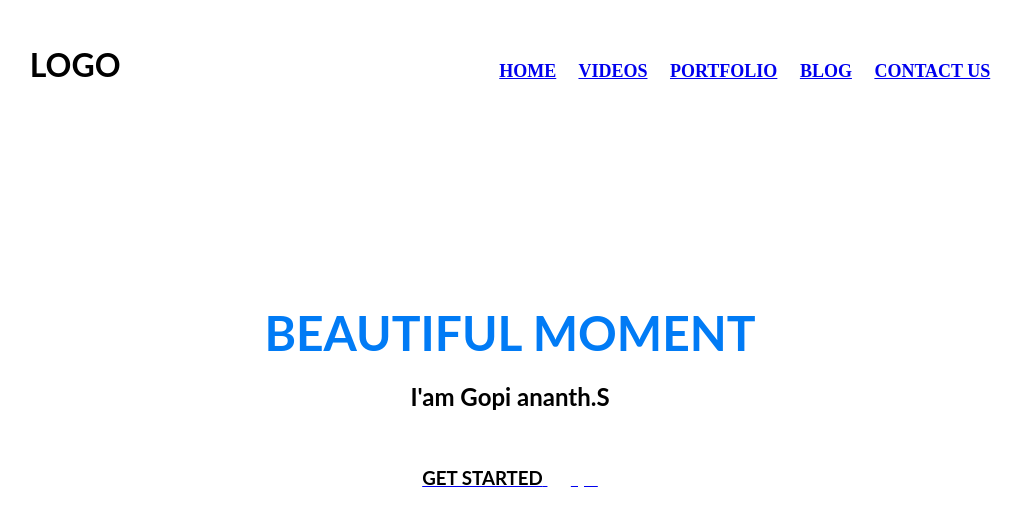
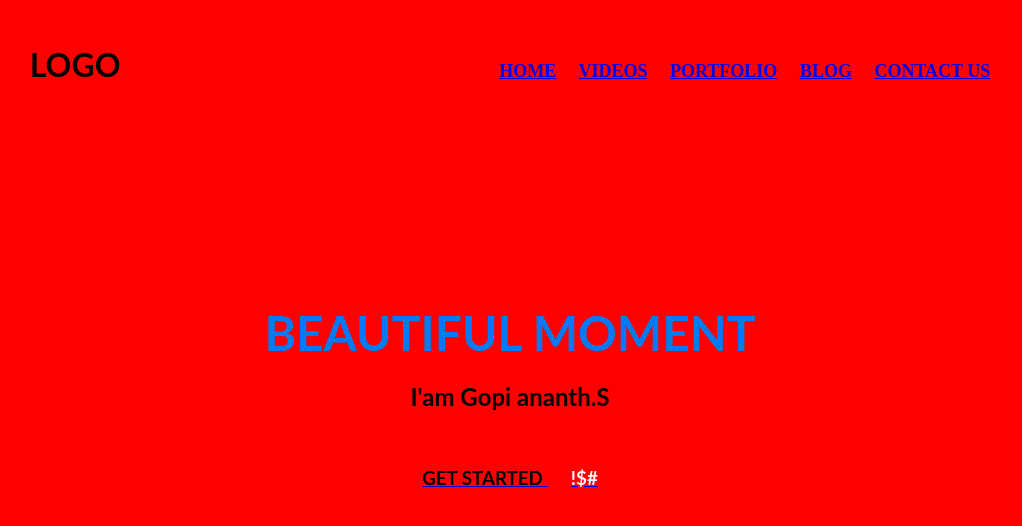
Before and after one commit to gopiananth14124S/gopiananth14124S.github.io, a plain HTML site: page index.html in a window 1280 px wide. Shown: the whole page, without its empty margins (130-1152 px from the left). Drawn offline with Linux system fonts and the light colour scheme.

Commit message:
Update index.html

```diff
--- a/index.html
+++ b/index.html
@@ -6,7 +6,7 @@
 		Welcom to my world
 	</title>
 </head>
-<body background="Blue">
+<body style="background-color:#FF0000;">
 	<br />
 	<h3 align="center">
 		<font face="Lato" size="6">LOGO</font>
```
